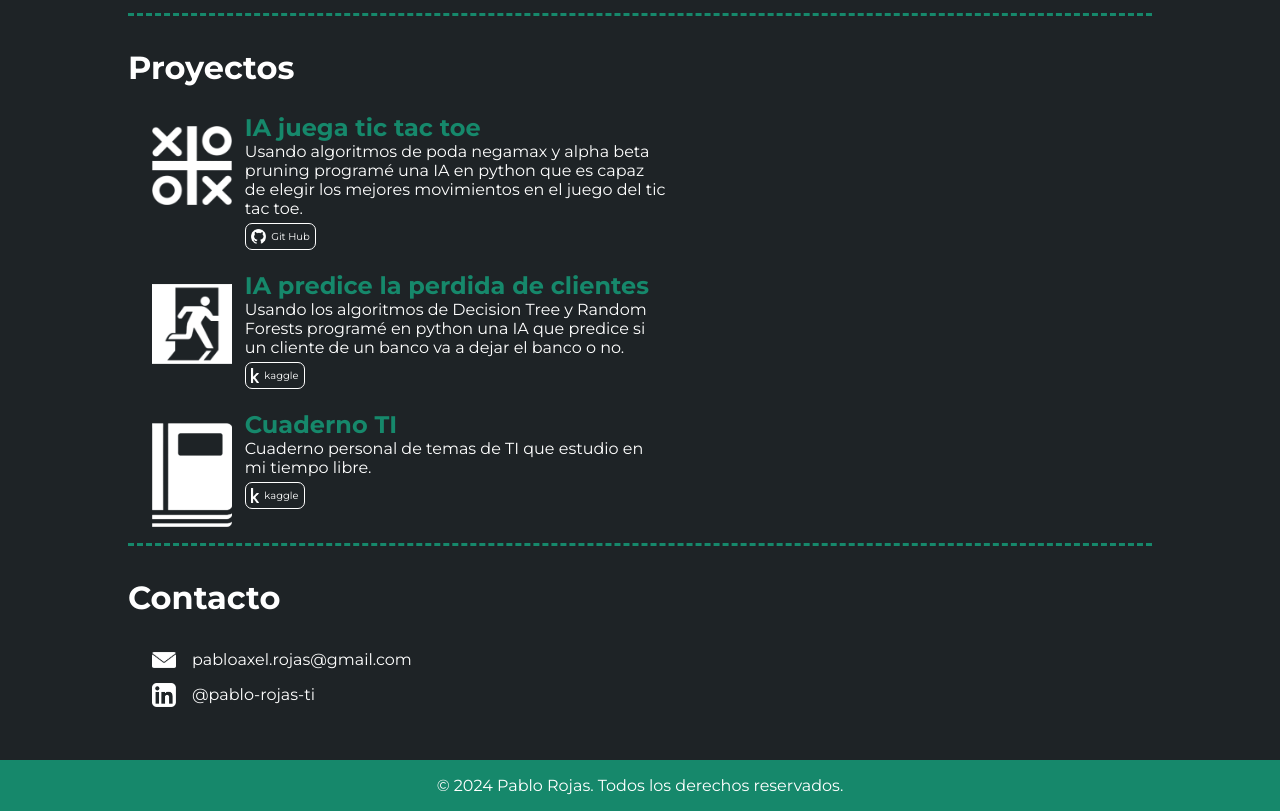
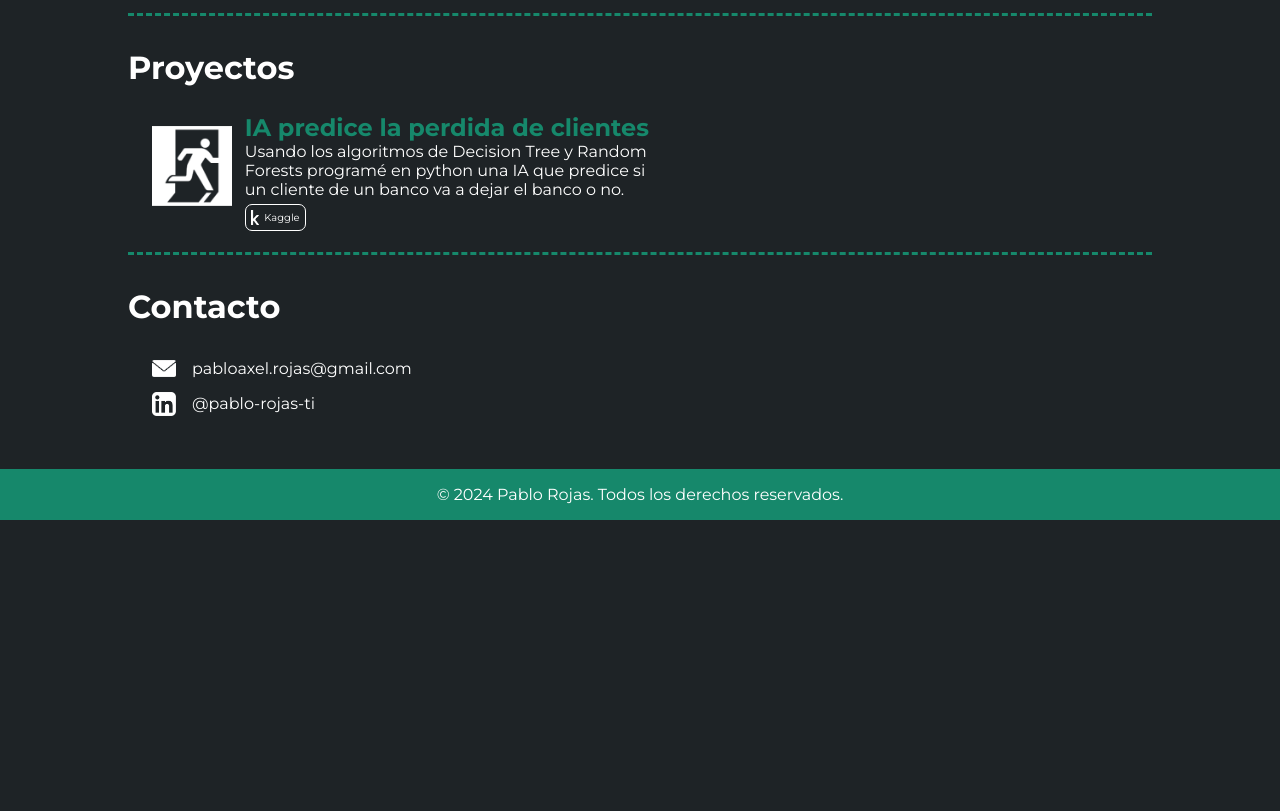
Before and after one commit to TacticalOnion/TacticalOnion.github.io, a plain HTML site: page index.html in a window 1280 px wide. Shown: the part 1263-2074 px from the top of the page. After the commit the page ends 1783 px from the top, so only its background shows below. Drawn offline with Linux system fonts and the light colour scheme.

Commit message:
remove/project-examples
I removed two examples of projects “Cuaderno IT” and “IA juega tic tac toe” to show only current projects

```diff
--- a/index.html
+++ b/index.html
@@ -175,26 +175,6 @@
         <section id="projects">
             <h1 class="section-title">Proyectos</h1>
 
-            <!--TicTacToe-->
-            <div class="project">
-                <img src="icons\projects\tictactoe.png" class="logo">
-                <div class="block-text">
-                    <h2 class="block-title">IA juega tic tac toe</h2>
-                    <p class="description">
-                        Usando algoritmos de poda negamax y alpha beta pruning programé una IA en python
-                        que es capaz de elegir los mejores movimientos en el juego del tic tac toe.
-                    </p>
-                    <div>
-                        <a href="https://github.com/TacticalOnion/TTT-AI"
-                            target="_blank" class="button-link">
-                            <img src="icons\projects\github.png" class="button-icon">
-                            Git Hub
-                        </a>
-                    </div>
-                </div>
-
-            </div>
-
             <!--Customer churn-->
             <div class="project">
                 <img src="icons\projects\exit.png" class="logo">
@@ -208,29 +188,11 @@
                         <a href="https://www.kaggle.com/code/pablorojashernandez/customer-churn-prediction-model"
                             target="_blank" class="button-link">
                             <img src="icons\projects\kaggle.png" class="button-icon">
-                            kaggle
+                            Kaggle
                         </a>
                     </div>
                 </div>
             </div>
-
-        <!--Cuaderno TI-->
-        <div class="project">
-            <img src="icons\projects\notebook.png" class="logo">
-            <div class="block-text">
-                <h2 class="block-title">Cuaderno TI</h2>
-                <p class="description">
-                    Cuaderno personal de temas de TI que estudio en mi tiempo libre.
-                </p>
-                <div>
-                    <a href="https://github.com/TacticalOnion/CuadernoTI"
-                        target="_blank" class="button-link">
-                        <img src="icons\projects\kaggle.png" class="button-icon">
-                        kaggle
-                    </a>
-                </div>
-            </div>
-        </div>
 
         </section>
 
```
